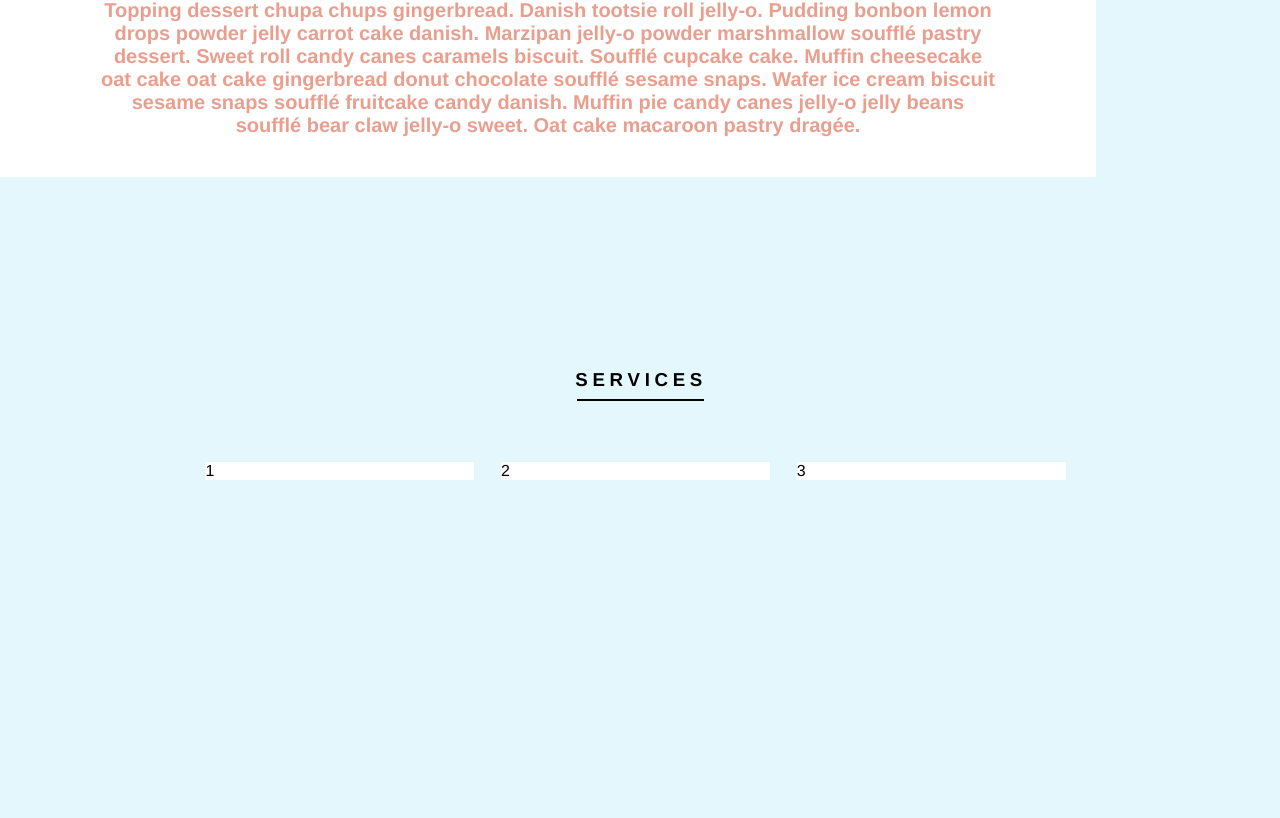
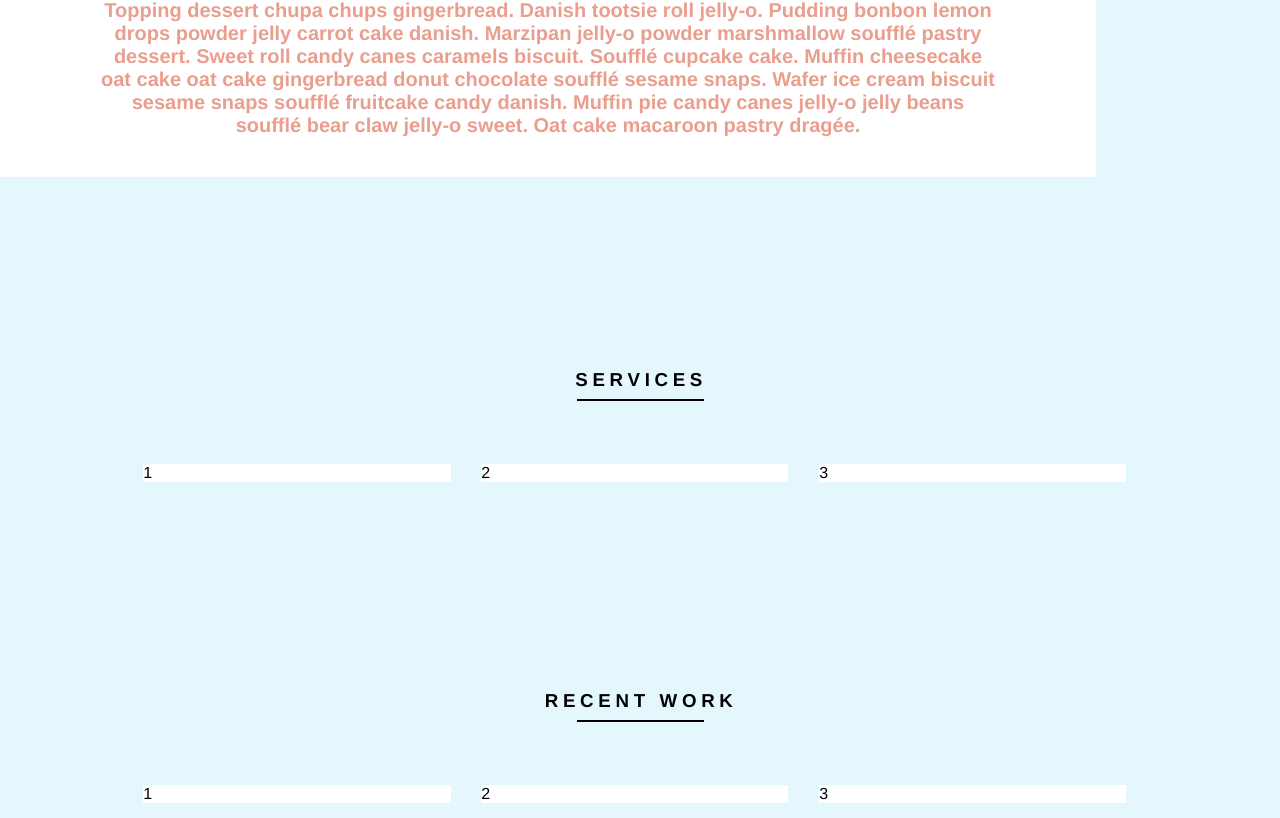
Before and after one commit to meganspauldingdev/meganspauldingdev.github.io, a React (Create React App) app: page / in a window 1280 px wide. Shown: the part 711-1529 px from the top of the page. Before the commit the page ends 1397 px from the top, so only its background shows below. Built offline with nearby package versions, Linux system fonts and the light colour scheme; a web font is replaced by a local one.

Commit message:
Added Portfolio Component

```diff
--- a/src/App.css
+++ b/src/App.css
@@ -43,7 +43,7 @@ h1{
 }
 
 section{
-  padding: 15%;
+  padding-top: 15%;
   max-width: 80%;
   margin: auto;
 }
@@ -53,6 +53,7 @@ h3 {
   text-align: center;
   margin: 0;
   margin-left: .125em;
+  text-transform: uppercase;
 }
 
 section hr{
--- a/src/App.js
+++ b/src/App.js
@@ -4,6 +4,7 @@ import MainNav from './components/MainNav.js'
 import Hero from './components/Hero.js'
 import Biography from './components/Biography.js'
 import Services from './components/Services.js'
+import Portfolio from './components/Portfolio.js'
 
 class App extends Component {
   render() {
@@ -13,6 +14,7 @@ class App extends Component {
         <Hero />
         <Biography />
         <Services />
+        <Portfolio sectionTitle="RECENT WORK"/>
       </div>
     );
   }
--- /dev/null
+++ b/src/components/Portfolio.js
@@ -0,0 +1,21 @@
+import React, { Component } from 'react';
+
+class Portfolio extends Component {
+
+	render() {
+		return(
+			<section id="portfolio">
+				<h3>{this.props.sectionTitle}</h3>
+				<hr/>
+				<div class="service-container">
+					<div class="service">1</div>
+					<div class="service">2</div>
+					<div class="service">3</div>
+				</div>
+			</section>
+		)
+	}
+
+}
+
+export default Portfolio
```
